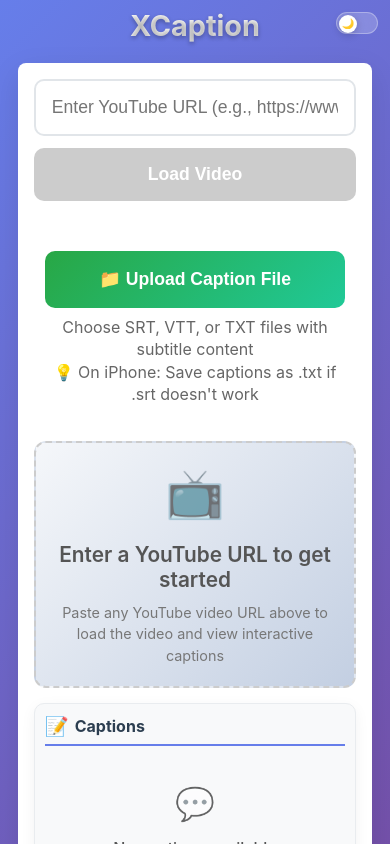
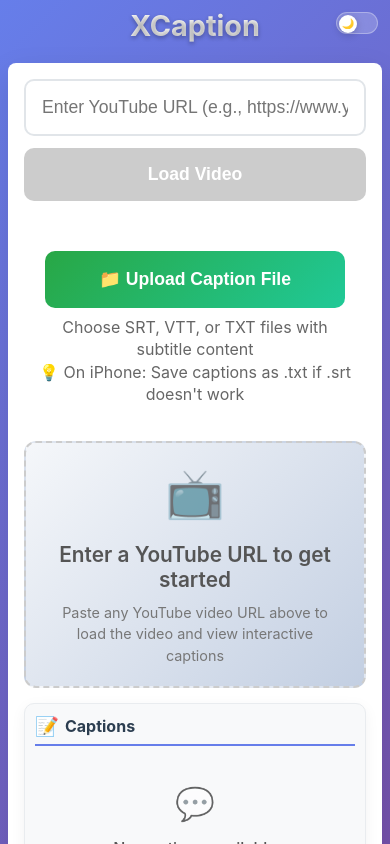
Before and after one commit to sepehrg/xcaption, a React (Create React App) app: page / in a window 390 px wide. Shown: the top 844 px of the page. Built offline with nearby package versions, Linux system fonts and the light colour scheme.

Commit message:
Remove max-width restriction from container in tablet styles for improved layout flexibility

```diff
--- a/src/App.css
+++ b/src/App.css
@@ -94,7 +94,6 @@
 /* Tablet styles */
 @media (max-width: 1024px) {
   .container {
-    max-width: 95%;
     padding: 15px;
   }
 
```
